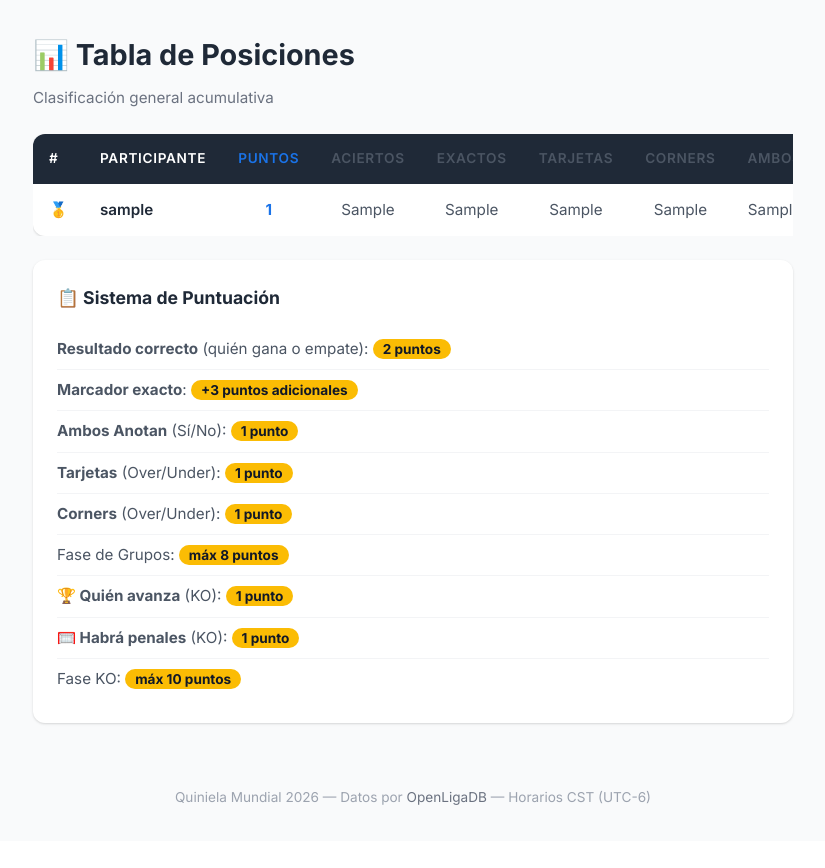
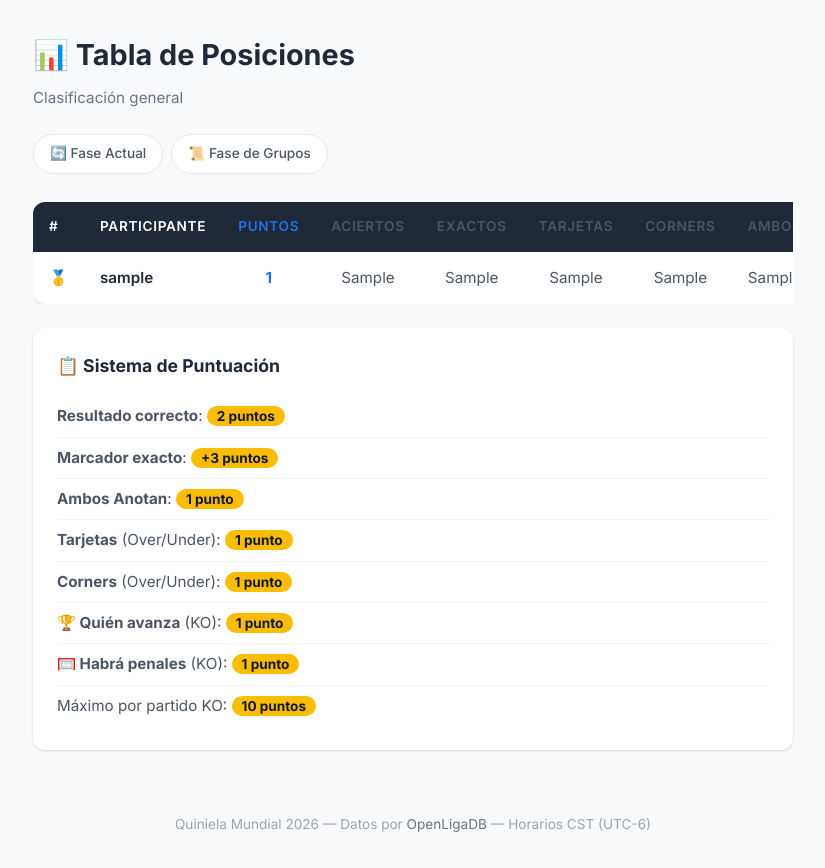
Before and after one commit to danthe0791/Quinielamundial, a FastAPI app: template templates/standings.html in a window 1280 px wide. Shown: the part 65-933 px from the top of the page, without its empty margins (227-1052 px from the left). Before the commit the page ends 870 px from the top, so only its background shows below. Run offline with FastAPI, Linux system fonts and the light colour scheme; the template is opened without the code that fills it: most values are stand-ins (such as "Sample title", 1, 10 or a date in 2020); parts of the project's set-up code (start-up, migrations or seed data) failed here and were passed over.

Commit message:
Tabla de Posiciones con tabs: Fase Actual (KO) + Fase de Grupos (histórico)

```diff
--- a/app/main.py
+++ b/app/main.py
@@ -494,11 +494,31 @@ def close_day(request: Request, db: Session = Depends(get_db)):
 # ─── Standings ───────────────────────────────────────────
 @app.get("/standings", response_class=HTMLResponse)
 def standings_page(request: Request, db: Session = Depends(get_db)):
+    import json
     user = get_current_user(request, db)
     if not user:
         return RedirectResponse(url="/login", status_code=302)
-    standings = get_user_standings(db)
-    return templates.TemplateResponse("standings.html", {"request": request, "user": user, "standings": standings})
+
+    # Current stage standings (non-archived bets only)
+    standings_current = get_user_standings(db)
+
+    # Group stage history from the last closure
+    stage_history = db.query(StageHistory).order_by(StageHistory.closed_at.desc()).first()
+    standings_archive = []
+    if stage_history:
+        try:
+            standings_archive = json.loads(stage_history.standings_json)
+        except:
+            standings_archive = []
+
+    tab = request.query_params.get("tab", "current")
+
+    return templates.TemplateResponse("standings.html", {
+        "request": request, "user": user,
+        "standings_current": standings_current,
+        "standings_archive": standings_archive,
+        "tab": tab,
+    })
 
 
 @app.get("/group-standings", response_class=HTMLResponse)
--- a/templates/standings.html
+++ b/templates/standings.html
@@ -5,11 +5,65 @@
 <div class="standings-page">
     <div class="standings-header">
         <h1>📊 Tabla de Posiciones</h1>
-        <p class="standings-subtitle">Clasificación general acumulativa</p>
+        <p class="standings-subtitle">Clasificación general</p>
     </div>
 
-    <div class="standings-container">
-        {% if standings %}
+    <!-- Tabs -->
+    <div class="group-tabs" style="margin-bottom:20px">
+        <a href="/standings?tab=current" class="group-tab {% if tab == 'current' %}active{% endif %}">🔄 Fase Actual</a>
+        <a href="/standings?tab=archive" class="group-tab {% if tab == 'archive' %}active{% endif %}">📜 Fase de Grupos</a>
+    </div>
+
+    {% if tab == 'archive' %}
+        <!-- ARCHIVE: Group Stage -->
+        {% if standings_archive %}
+        <div class="standings-table-wrapper">
+            <table class="standings-table">
+                <thead>
+                    <tr>
+                        <th class="col-rank">#</th>
+                        <th class="col-name">Participante</th>
+                        <th class="col-points">Puntos</th>
+                        <th class="col-results">Aciertos</th>
+                        <th class="col-exact">Exactos</th>
+                        <th class="col-exact">Tarjetas</th>
+                        <th class="col-exact">Corners</th>
+                        <th class="col-exact">Ambos</th>
+                        <th class="col-bets">Pronósticos</th>
+                    </tr>
+                </thead>
+                <tbody>
+                    {% for s in standings_archive %}
+                    <tr {% if s.rank == 1 %}style="background:#fff8e1;font-weight:700"{% endif %}>
+                        <td class="col-rank">
+                            {% if s.rank == 1 %}🥇
+                            {% elif s.rank == 2 %}🥈
+                            {% elif s.rank == 3 %}🥉
+                            {% else %}{{ s.rank }}{% endif %}
+                        </td>
+                        <td class="col-name">
+                            <span class="participant-name">{{ s.username }}</span>
+                            {% if s.user_id == user.id %}<span class="you-badge">Tú</span>{% endif %}
+                        </td>
+                        <td class="col-points"><strong>{{ s.total_points }}</strong></td>
+                        <td class="col-results">{{ s.correct_results }}</td>
+                        <td class="col-exact">{{ s.exact_scores }}</td>
+                        <td class="col-exact">{{ s.correct_cards }}</td>
+                        <td class="col-exact">{{ s.correct_corners }}</td>
+                        <td class="col-exact">{{ s.correct_both }}</td>
+                        <td class="col-bets">{{ s.total_bets }}</td>
+                    </tr>
+                    {% endfor %}
+                </tbody>
+            </table>
+        </div>
+        {% else %}
+        <div class="empty-state"><p>📜 Aún no se ha cerrado ninguna fase</p></div>
+        {% endif %}
+
+    {% else %}
+        <!-- CURRENT: Active Stage -->
+        {% if standings_current %}
         <div class="standings-table-wrapper">
             <table class="standings-table">
                 <thead>
@@ -28,7 +82,7 @@
                     </tr>
                 </thead>
                 <tbody>
-                    {% for s in standings %}
+                    {% for s in standings_current %}
                     <tr class="{% if s.user_id == user.id %}current-user{% endif %}">
                         <td class="col-rank">
                             {% if s.rank == 1 %}🥇
@@ -58,22 +112,19 @@
         <div class="scoring-info">
             <h3>📋 Sistema de Puntuación</h3>
             <ul>
-                <li><strong>Resultado correcto</strong> (quién gana o empate): <span class="points-example">2 puntos</span></li>
-                <li><strong>Marcador exacto</strong>: <span class="points-example">+3 puntos adicionales</span></li>
-                <li><strong>Ambos Anotan</strong> (Sí/No): <span class="points-example">1 punto</span></li>
+                <li><strong>Resultado correcto</strong>: <span class="points-example">2 puntos</span></li>
+                <li><strong>Marcador exacto</strong>: <span class="points-example">+3 puntos</span></li>
+                <li><strong>Ambos Anotan</strong>: <span class="points-example">1 punto</span></li>
                 <li><strong>Tarjetas</strong> (Over/Under): <span class="points-example">1 punto</span></li>
                 <li><strong>Corners</strong> (Over/Under): <span class="points-example">1 punto</span></li>
-                <li>Fase de Grupos: <span class="points-example">máx 8 puntos</span></li>
-                <li class="ko-only"><strong>🏆 Quién avanza</strong> (KO): <span class="points-example">1 punto</span></li>
-                <li class="ko-only"><strong>🥅 Habrá penales</strong> (KO): <span class="points-example">1 punto</span></li>
-                <li class="ko-only">Fase KO: <span class="points-example">máx 10 puntos</span></li>
+                <li><strong>🏆 Quién avanza</strong> (KO): <span class="points-example">1 punto</span></li>
+                <li><strong>🥅 Habrá penales</strong> (KO): <span class="points-example">1 punto</span></li>
+                <li>Máximo por partido KO: <span class="points-example">10 puntos</span></li>
             </ul>
         </div>
         {% else %}
-        <div class="empty-state">
-            <p>Aún no hay participantes o partidos finalizados</p>
-        </div>
+        <div class="empty-state"><p>Aún no hay puntuaciones en esta fase</p></div>
         {% endif %}
-    </div>
+    {% endif %}
 </div>
 {% endblock %}
```
